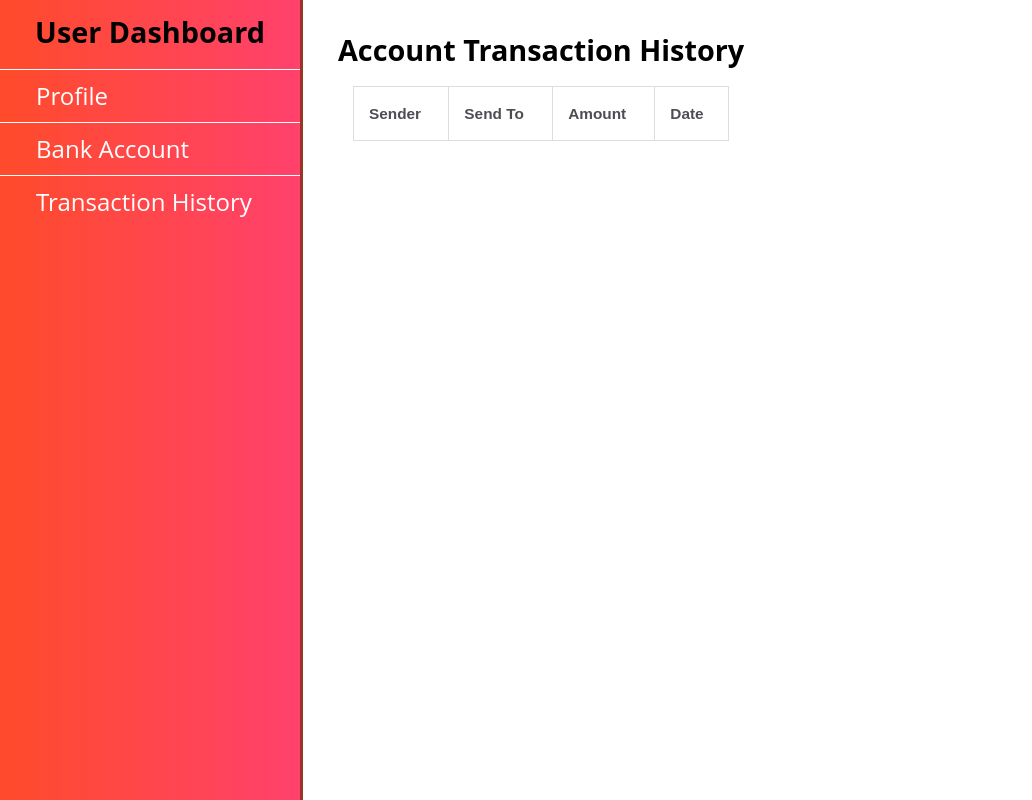
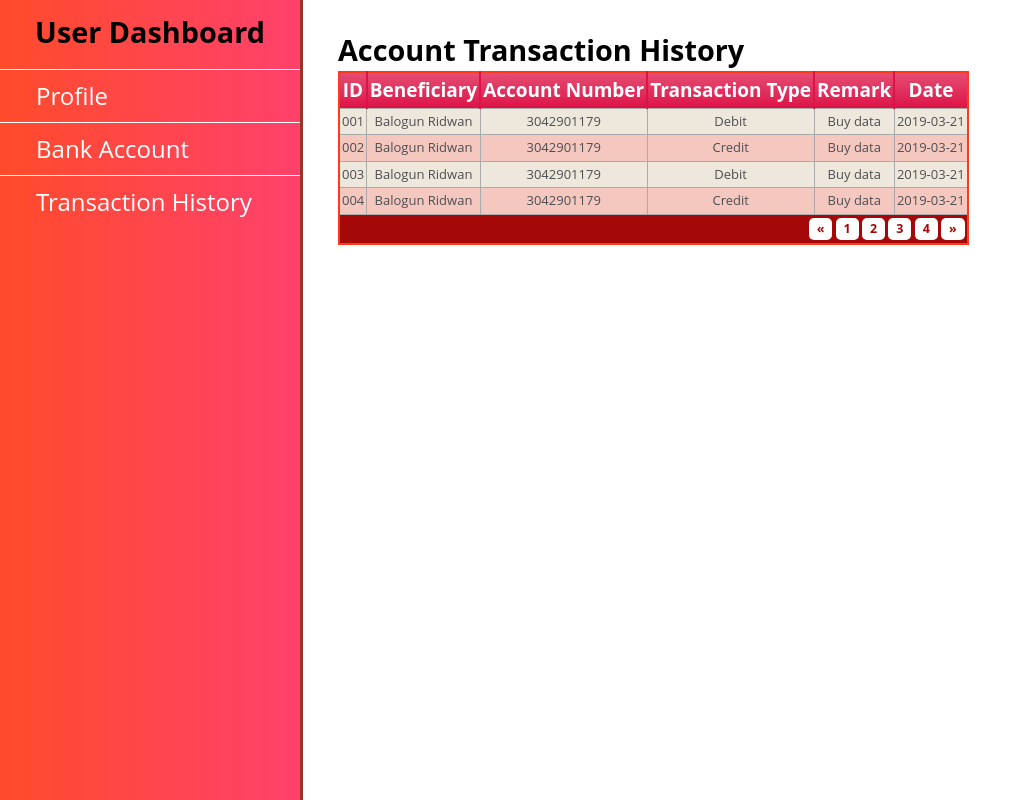
Before and after one commit to ridbay/Banka, a PHP site: page /user/transactionHistory.html in a window 1280 px wide. Shown: the whole page, without its empty margins (0-1032 px from the left). Run offline with PHP 8.4, Linux system fonts and the light colour scheme; lists and menus that the app fills with data are empty.

Commit message:
added table and centralizes button in dashboard

```diff
--- a/index.html
+++ b/index.html
@@ -4,7 +4,7 @@
         <title>
             Banka | Welcome
         </title>
-        <link rel="stylesheet" href="index.css">
+        <link rel="stylesheet" href="styles/index.css">
     </head>
     <body>
         <header>
--- a/styles/dashboard.css
+++ b/styles/dashboard.css
@@ -33,6 +33,9 @@ html,body{
     font-weight:thin;
   }
 
+  a{text-decoration: none;
+  color: #FFFFFF;
+}
 
   #main-doc header{
     text-align:left;
@@ -69,7 +72,7 @@ html,body{
   }
   section div{
     color: #4d4e53;
-    margin:15px;
+    /* margin:15px; */
     font-size:0.96em;
   }
   section li {
@@ -86,39 +89,74 @@ html,body{
     letter-spacing: 1px;
     text-transform: uppercase;
     transition: transform 80ms ease-in;
+
+}
+.wrapper {
+  text-align: center;
+}
+
+.button {
+  position: absolute;
+  top: 100%;
+  margin-left:310px; /*centralizes the button in account opening page*/
 }
 
 
-
-.transactionHistory{
-  display: flex;
-  border-top-width: 1px;
-  /* border-right-width: 1px; */
-
-  border-bottom-width: 1px;
-  /* border-left-width: 1px; */
-  /* width: 100%; */
-  /* background: linear-gradient(to right, #FF4B2B, #FF416C); */
-  text-align:center;
+/* Account History Table */
+table.accountHistory {
+  border: 2px solid #FE3A1A;
+  background-color: #EEE7DB;
+  width: 100%;
+  height: 100%;
+  text-align: center;
+  border-collapse: collapse;
+}
+table.accountHistory td, table.accountHistory th {
+  border: 1px solid #AAAAAA;
+  padding: 3px 2px;
+}
+table.accountHistory tbody td {
+  font-size: 13px;
+}
+table.accountHistory tr:nth-child(even) {
+  background: #F5C8BF;
+}
+table.accountHistory thead {
+  background: #DD1246;
+  background: -moz-linear-gradient(top, #e54d74 0%, #e02958 66%, #DD1246 100%);
+  background: -webkit-linear-gradient(top, #e54d74 0%, #e02958 66%, #DD1246 100%);
+  background: linear-gradient(to bottom, #e54d74 0%, #e02958 66%, #DD1246 100%);
+}
+table.accountHistory thead th {
+  font-size: 19px;
+  font-weight: bold;
+  color: #FFFFFF;
+  text-align: center;
+  border-left: 2px solid #DD1246;
+}
+table.accountHistory thead th:first-child {
+  border-left: none;
 }
 
-table {
-  font-family: arial, sans-serif;
-  border-collapse: collapse;
-  width: 100%;
-  border-spacing: 5px;
+table.accountHistory tfoot {
+  font-size: 13px;
+  font-weight: bold;
+  color: #FFFFFF;
+  background: #A40808;
 }
-
-td, th {
-  border: 1px solid #dddddd;
-  text-align: left;
-  padding: 15px;
+table.accountHistory tfoot td {
+  font-size: 13px;
 }
-
-tr:nth-child(even) {
-  background-color: #dddddd;
+table.accountHistory tfoot .links {
+  text-align: right;
 }
-
+table.accountHistory tfoot .links a{
+  display: inline-block;
+  background: #FFFFFF;
+  color: #A40808;
+  padding: 2px 8px;
+  border-radius: 5px;
+}
 
 /* Create account form Styles */
 
@@ -184,7 +222,7 @@ tr:nth-child(even) {
         z-index:1;
         border-bottom:2px solid;
       }
-    #main-doc{
+    #main-doc, table, .accountHistory{
       position: relative;
       margin-left:0px;
       margin-top:27px;
--- a/index.css
+++ b/styles/index.css
@@ -15,7 +15,8 @@ git body{
 
 ul{
     margin:0;
-    padding: 0%
+    padding: 0%;
+    list-style: none;
 }
 a{text-decoration: none;}
 .button_1{
--- a/user/bankAccount.html
+++ b/user/bankAccount.html
@@ -20,7 +20,7 @@
                 <section class="main-section">
                   <header>Account Details</header>
                   <div>
-                    <button class="ghost" id="createAccout"><a href="createBankAccount.html">Create An Account</a></button>
+                    <button id="createAccout"><a href="createBankAccount.html">Create An Account</a></button>
                   </div></section>
 
               </main>
--- a/user/createBankAccount.html
+++ b/user/createBankAccount.html
@@ -102,8 +102,10 @@
                             </div>
                           </div>
 
+                        <div class="wapper">
+                            <button class="button" id="submit" type="submit">Submit</button>
+                        </div>
 
-                        <button id="submit" type="submit">Submit</button>
                       </form>
                 </section>
 
--- a/user/transactionHistory.html
+++ b/user/transactionHistory.html
@@ -20,14 +20,36 @@
                 <section class="main-section">
                   <header>Account Transaction History</header>
                   <div id="transactionHistory" class="transactionHistory">
-                        <table id="table_data" class="transactionHistorytable">
-                            <tbody><tr>
-                                <th>Sender</th>
-                                <th>Send To</th>
-                                <th>Amount</th>
-                                <th>Date</th>
-                            </tr>
-                        </tbody></table>
+                      <table class="accountHistory">
+                          <thead>
+                          <tr>
+                          <th>ID</th>
+                          <th>Beneficiary</th>
+                          <th>Account Number</th>
+                          <th>Transaction Type</th>
+                          <th>Remark</th>
+                          <th>Date</th>
+                          </tr>
+                          </thead>
+                          <tfoot>
+                          <tr>
+                          <td colspan="6">
+                          <div class="links"><a href="#">&laquo;</a> <a class="active" href="#">1</a> <a href="#">2</a> <a href="#">3</a> <a href="#">4</a> <a href="#">&raquo;</a></div>
+                          </td>
+                          </tr>
+                          </tfoot>
+                          <tbody>
+                          <tr>
+                          <td>001</td><td>Balogun Ridwan</td><td>3042901179</td><td>Debit</td><td>Buy data</td><td>2019-03-21</td></tr>
+                          <tr>
+                          <td>002</td><td>Balogun Ridwan</td><td>3042901179</td><td>Credit</td><td>Buy data</td><td>2019-03-21</td></tr>
+                          <tr>
+                          <td>003</td><td>Balogun Ridwan</td><td>3042901179</td><td>Debit</td><td>Buy data</td><td>2019-03-21</td></tr>
+                          <tr>
+                          <td>004</td><td>Balogun Ridwan</td><td>3042901179</td><td>Credit</td><td>Buy data</td><td>2019-03-21</td></tr>
+                          </tbody>
+                          </tr>
+                          </table>
                     </div>
                 </section>
 
```
